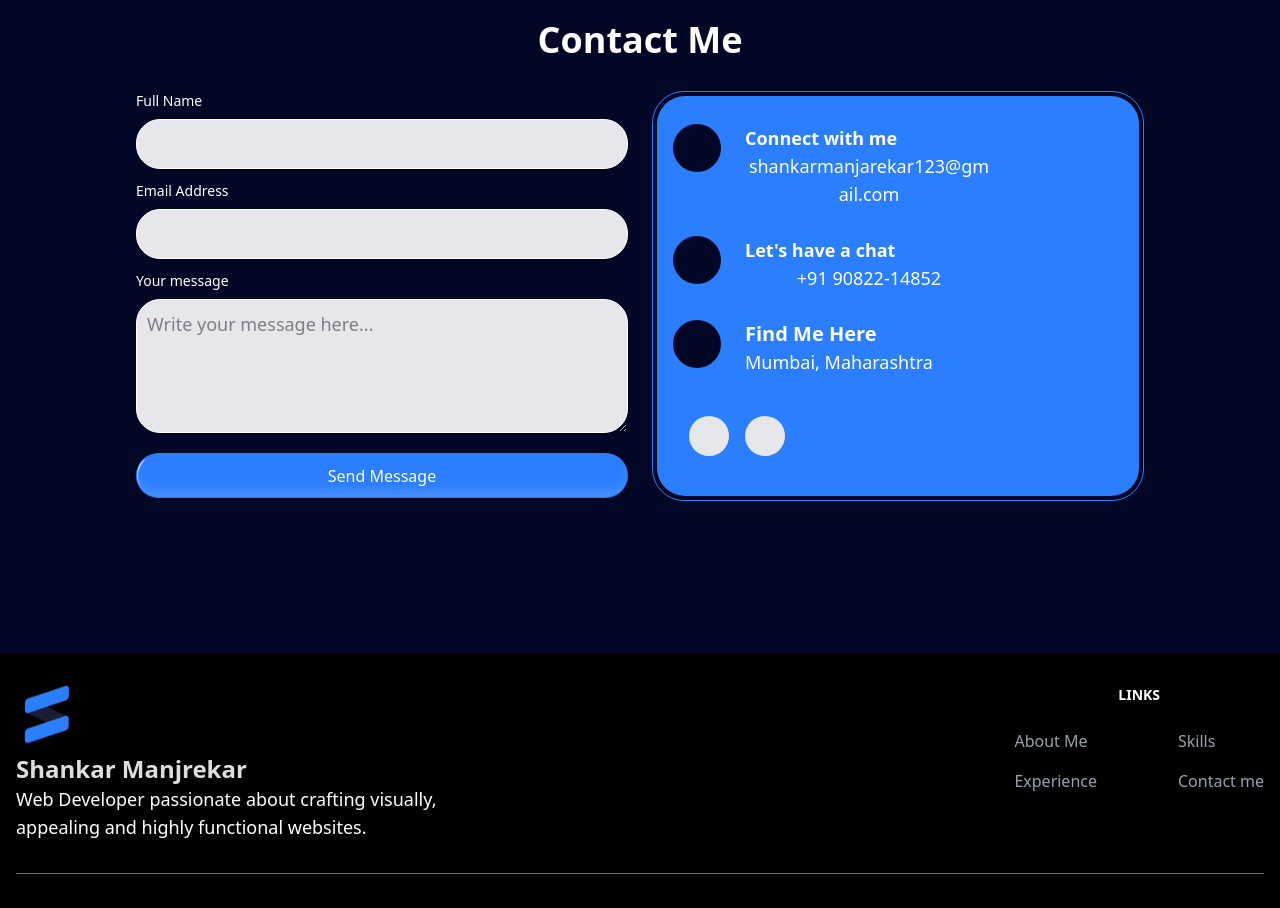
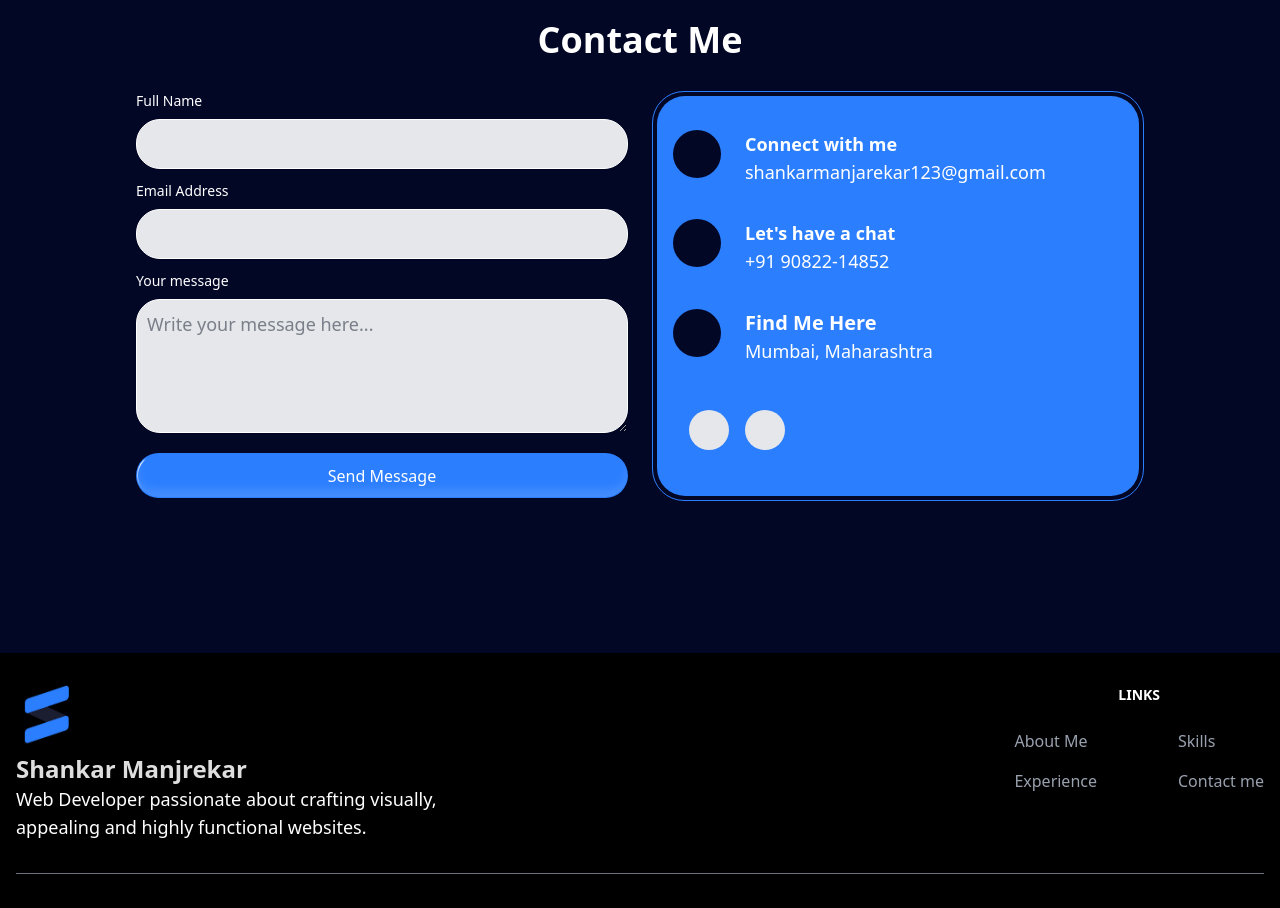
Before and after one commit to Shankar231/intro_website, a React (Vite) app: page / in a window 1280 px wide. Shown: the part 4420-5328 px from the top of the page. Built offline with nearby package versions, Linux system fonts and the light colour scheme; some icons are missing.

Commit message:
worked on footer section

```diff
--- a/src/components/ContactForm.jsx
+++ b/src/components/ContactForm.jsx
@@ -84,7 +84,7 @@ export default function ContactForm () {
                     <div className="w-[100%] lg:w-[50%]">
                         <div className="rounded-4xl border-1 border-[#2b7efe] p-1">
                             <div className="bg-[#2b7efe] lg:h-100 md:h-80 py-4 px-2 lg:p-4 md:p-4 flex lg:justify-evenly gap-6 md:gap-4 flex-col items-start rounded-[28px]">
-                                <div className="flex items-start gap-2 lg:gap-6 w-full lg:w-80">
+                                <div className="flex items-start gap-2 lg:gap-6 w-full">
                                     <div>
                                         <div className="bg-[#030726] rounded-full w-10 h-10 lg:w-12 md:w-10 lg:h-12 md:h-10 flex items-center justify-center text-white">
                                         <AlternateEmailIcon sx={{
@@ -95,12 +95,12 @@ export default function ContactForm () {
                                         }}/>
                                         </div>
                                     </div>
-                                    <div className="min-w-0 flex-1">
+                                    <div className="min-w-0 flex flex-col">
                                         <h6 className="text-sm lg:text-lg md:text-lg font-bold text-left text-white">Connect with me</h6>
                                         <a href="mailto:shankarmanjarekar123@gmail.com" className="text-left text-xs lg:text-lg md:text-lg underline font-semibold text-white break-all">shankarmanjarekar123@gmail.com</a>
                                     </div>
                                 </div>
-                                <div className="flex items-start gap-2 lg:gap-6 w-full lg:w-80">
+                                <div className="flex items-start gap-2 lg:gap-6 w-full">
                                     <div>
                                         <div className="bg-[#030726] rounded-full w-10 h-10 lg:w-12 md:w-10 lg:h-12 md:h-10 flex items-center justify-center text-white">
                                         <CallIcon sx={{
@@ -111,12 +111,12 @@ export default function ContactForm () {
                                         }}/>
                                         </div>
                                     </div>
-                                    <div className="min-w-0 flex-1">
+                                    <div className="min-w-0 flex flex-col">
                                         <h6 className="text-sm lg:text-lg md:text-lg font-bold text-left text-white">Let's have a chat</h6>
                                         <a href="tel:+91 9082214852" className="text-left text-xs lg:text-lg md:text-lg text-white">+91 90822-14852</a>
                                     </div>
                                 </div>
-                                <div className="flex items-start gap-2 lg:gap-6 w-full lg:w-80">
+                                <div className="flex items-start gap-2 lg:gap-6 w-full">
                                     <div>
                                         <div className="bg-[#030726] rounded-full w-10 h-10 lg:w-12 md:w-10 lg:h-12 md:h-10 flex items-center justify-center text-white">
                                             <LocationOnIcon sx={{
@@ -127,7 +127,7 @@ export default function ContactForm () {
                                             }}/>
                                         </div>
                                     </div>
-                                    <div className="min-w-0 flex-1">
+                                    <div className="min-w-0 flex flex-col">
                                         <h6 className="text-sm lg:text-xl md:text-lg font-bold text-left text-white">Find Me Here</h6>
                                         <p className="text-left text-xs lg:text-lg md:text-lg text-white">Mumbai, Maharashtra</p>
                                     </div>
```
